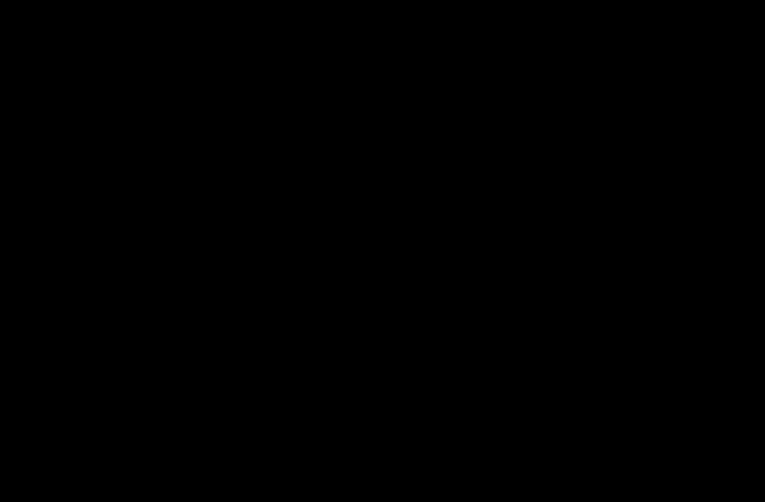
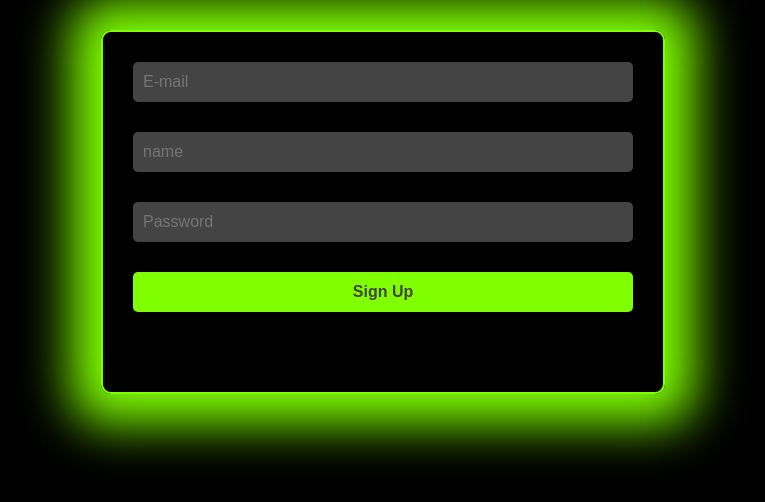
Before and after one commit to Kaique-Eduardo-Lemes-Da-Silva-Cardoso/Tarefas, a React (Create React App) app: page /Sign_Up in a window 1280 px wide. Before the commit this address had no page. Shown: the top 502 px of the page, without its empty margins (257-1022 px from the left). Built offline with nearby package versions, Linux system fonts and the light colour scheme.

Commit message:
User interface

```diff
--- /dev/null
+++ b/src/Pages/css/Sign_in.css
@@ -0,0 +1,63 @@
+.container {
+    max-width: 500px;
+    margin: 30px auto;
+    overflow: auto;
+    min-height: 300px;
+    border: 2px solid chartreuse;
+    padding: 30px;
+    border-radius: 10px;
+    box-shadow: 0px 0px 50px 30px chartreuse;
+
+  }
+  .box {
+
+  height: auto;
+    flex-direction: column;
+  }
+  .input {
+    height: 40px;
+    padding: 0 10px;
+    border-radius: 5px;
+    border: none;
+    background-color: #444;
+    color: #eee;
+    font-size: 16px;
+
+    margin-bottom: 30px;
+  }
+  .input:focus{
+    height: 40px;
+    padding: 0 10px;
+    border-radius: 5px;
+    border: none;
+    box-shadow: 0px 0px 3px 5px chartreuse;
+    background-color: #444;
+    color: #eee;
+    font-size: 16px;
+
+    margin-bottom: 30px;
+  }
+  .icon{
+
+      display: flex;
+      justify-content: center;
+      width: 100%;
+      height: 150px;
+      margin-bottom: 50px;
+
+  }
+  .icon-caps{
+      background-color: #444;
+      height: 150px;
+      width: 150px;
+      border-radius: 100px;
+      align-items: center;
+      align-content: center;
+      justify-content: center;
+     display: flex;
+  }
+  .icon-img{
+
+      width: 80%;
+      height: 80%;
+  }
--- /dev/null
+++ b/src/Pages/css/Sign_up.css
@@ -0,0 +1,38 @@
+.container {
+  max-width: 500px;
+  margin: 30px auto;
+  overflow: auto;
+  min-height: 300px;
+  border: 2px solid chartreuse;
+  padding: 30px;
+  border-radius: 10px;
+  box-shadow: 0px 0px 50px 30px chartreuse;
+}
+.box {
+
+height: auto;
+  flex-direction: column;
+}
+.input {
+  height: 40px;
+  padding: 0 10px;
+  border-radius: 5px;
+  border: none;
+  background-color: #444;
+  color: #eee;
+  font-size: 16px;
+
+  margin-bottom: 30px;
+}
+.input:focus{
+  height: 40px;
+  padding: 0 10px;
+  border-radius: 5px;
+  border: none;
+  box-shadow: 0px 0px 3px 5px chartreuse;
+  background-color: #444;
+  color: #eee;
+  font-size: 16px;
+
+  margin-bottom: 30px;
+}
--- /dev/null
+++ b/src/Pages/js/Sign_In.jsx
@@ -0,0 +1,70 @@
+import React,{useEffect,useState} from "react";
+import Button from "../../components/js/Button";
+import { useNavigate, useParams } from "react-router-dom";
+import "../css/Sign_in.css";
+import axios from "axios";
+import { CgList } from "react-icons/cg";
+const baseURL = "http://localhost:3000";
+const Sign_In = () =>{
+    const[Iemail,setIemail] = useState("");
+    const[Ipassword,setIpassword] = useState("");
+    const[Iname,setIname] = useState("");
+
+    const handleInputChangePassword = (e) => {
+        setIpassword(e.target.value);
+      };
+
+    const handleInputChangeEmail = (e) => {
+        setIemail(e.target.value);
+      };
+
+
+function ze(){
+    const data = {
+
+        "email":Iemail,
+        "password":Ipassword
+    }
+    console.log(data)
+}
+    return(
+        <>
+        <div className="container">
+            <div className="icon">
+
+                <div className="icon-caps">
+                <CgList className="icon-img" color="chartreuse" />
+                </div>
+
+
+
+
+            </div>
+
+
+            <div className="box">
+
+
+
+                <input
+                type="text"
+                value={Iemail}
+                onChange={handleInputChangeEmail}
+                placeholder="E-mail"
+                className="input"
+                />
+
+                <input
+                type="password"
+                onChange={handleInputChangePassword}
+                value={Ipassword}
+                placeholder="Password"
+                className="input"
+                />
+                <Button onClick={ze}>Sign Up</Button>
+            </div>
+        </div>
+        </>
+    )
+    }
+    export default Sign_In;
--- /dev/null
+++ b/src/Pages/js/Sign_Up.jsx
@@ -0,0 +1,63 @@
+import React,{useEffect, useState} from "react";
+import Button from "../../components/js/Button";
+import { useNavigate, useParams } from "react-router-dom";
+import "../css/Sign_up.css";
+import axios from "axios";
+const baseURL = "http://localhost:3000";
+const Sign_Up = () =>{
+    const[Iemail,setIemail] = useState("");
+    const[Ipassword,setIpassword] = useState("");
+    const[Iname,setIname] = useState("");
+
+    const handleInputChangePassword = (e) => {
+        setIpassword(e.target.value);
+      };
+    const handleInputChangeName = (e) => {
+        setIname(e.target.value);
+      };
+    const handleInputChangeEmail = (e) => {
+        setIemail(e.target.value);
+      };
+
+
+function ze(){
+    const data = {
+        "name":Iname,
+        "email":Iemail,
+        "password":Ipassword
+    }
+    console.log(data)
+}
+
+return(
+    <>
+    <div className="container">
+        <div className="box">
+            <input
+            type="text"
+            value={Iemail}
+            onChange={handleInputChangeEmail}
+            placeholder="E-mail"
+            className="input"
+            />
+            <input
+            type="text"
+            value={Iname}
+            onChange={handleInputChangeName}
+            placeholder="name"
+            className="input"
+            />
+            <input
+            type="password"
+            onChange={handleInputChangePassword}
+            value={Ipassword}
+            placeholder="Password"
+            className="input"
+            />
+            <Button onClick={ze}>Sign Up</Button>
+        </div>
+    </div>
+    </>
+)
+}
+export default Sign_Up;
--- a/src/index.js
+++ b/src/index.js
@@ -3,6 +3,8 @@ import ReactDOM from 'react-dom';
 import './index.css';
 import Info from './Pages/js/Info';
 import App from './Pages/js/App';
+import Sign_Up from './Pages/js/Sign_Up';
+import Sign_In from './Pages/js/Sign_In';
 import {
   BrowserRouter as Router,
   Routes,
@@ -15,7 +17,9 @@ ReactDOM.render(
   <Router>
 
     <Routes>
-      <Route path="/" element={<App  />} />
+      <Route path="/" element={<Sign_In  />} />
+      <Route path="/Sign_Up" element={<Sign_Up  />} />
+      <Route path='/task' element={<App/>}/>
       <Route path="/Info/:infoID/:header" element={<Info  />} />
 
     </Routes>
```
Also changed, not shown: 1 other file (tests, documents, lock files or other folders).
